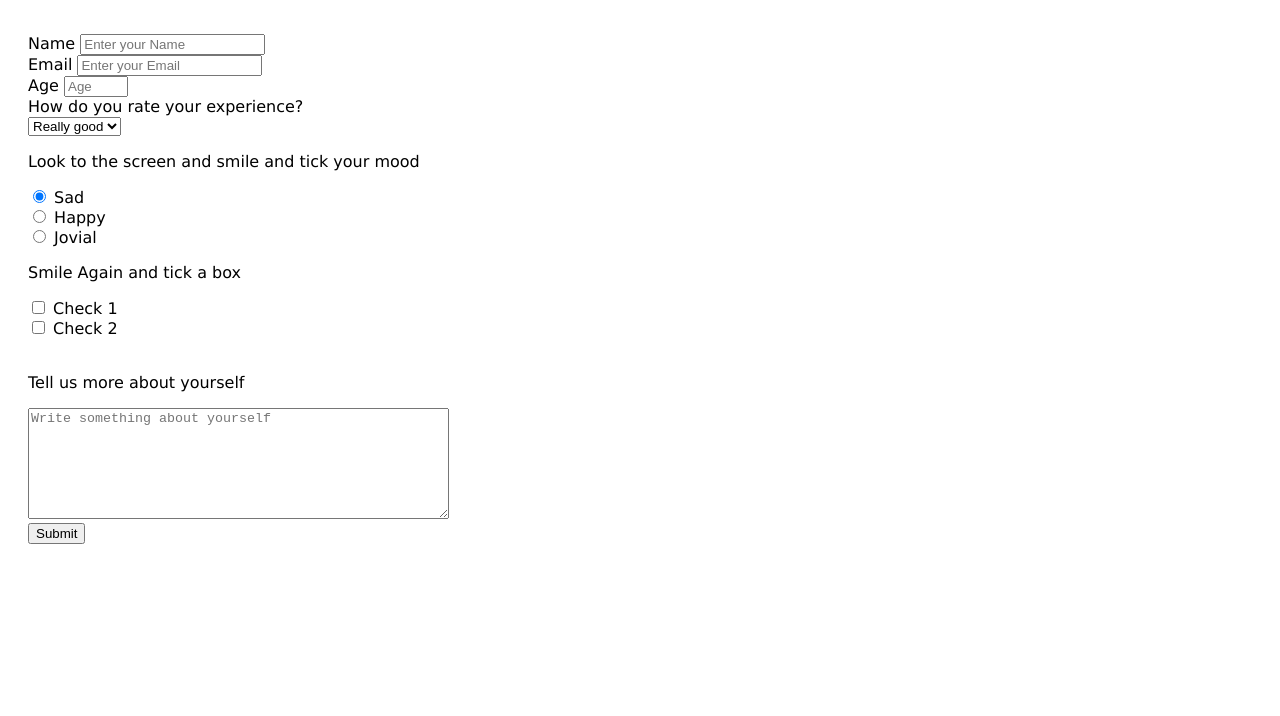
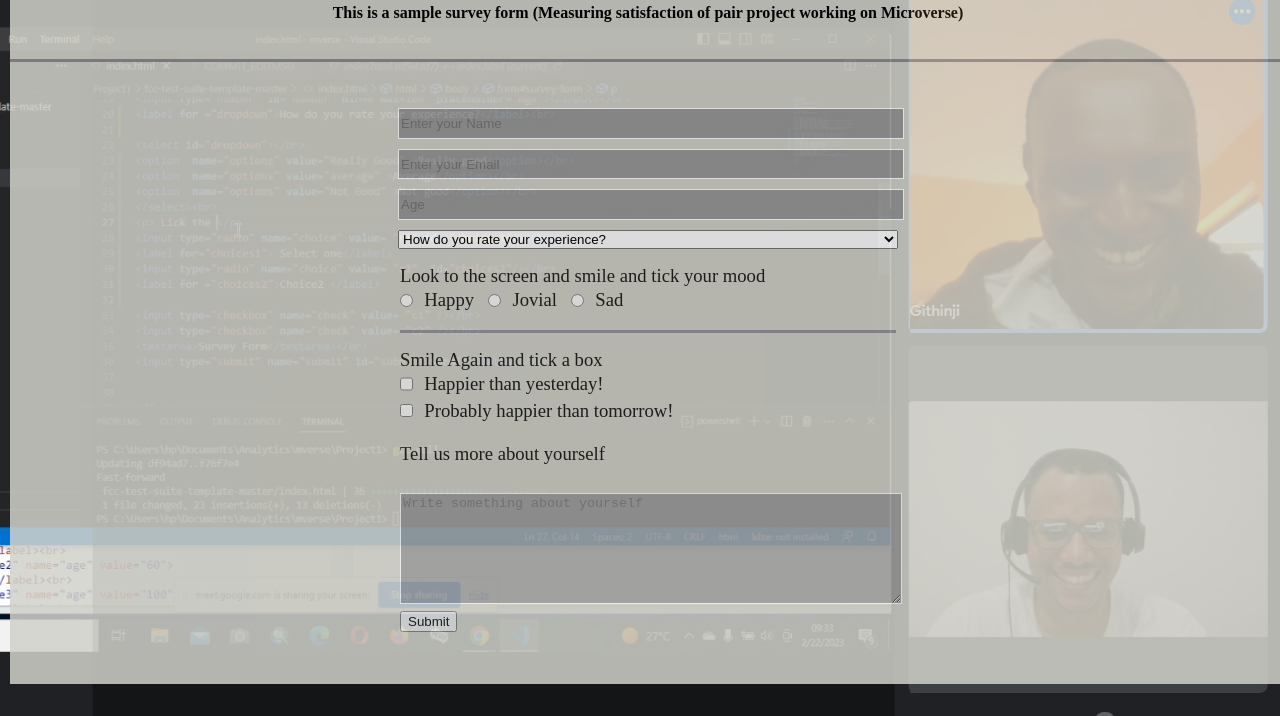
Before and after one commit to daudi2010/Project1, a plain HTML site: page fcc-test-suite-template-master/index.html in a window 1280 px wide. Shown: the part 100-816 px from the top of the page. Drawn offline with Linux system fonts and the light colour scheme.

Commit message:
favicon + CSS + Background

```diff
--- a/fcc-test-suite-template-master/index.html
+++ b/fcc-test-suite-template-master/index.html
@@ -2,56 +2,116 @@
 <html lang ="en">
 <head>
     <title>Survey Form</title>
+    <meta name="viewport" content="width=device-width, initial-scale=1.0">
+    <meta chartset=""UTF-8>
+    <link rel="icon" type="image/x-icon" href="imgs/Fabicone.jpg">
+<style>
 
-    <link rel="stylesheet" href="css/style.css" />
-</head>
+#title{
+  text-align: center;
+}
+  form{
+    margin: 0%;
+    padding: 0%;
+    border: 0cap;
+    outline: 0cap;
+ font-size: 14pt;
+ padding: 20px;
+ width: 50%;
+ width: 60vw;
+ max-width: 500px;
+ min-width: 300px;
+ margin: 0 auto;
+}
+
+input, textarea {
+  background-color: #999999;
+  border: 1px solid #ffffff;
+  color: #ffffff;
+  min-height: 2em;
+}
+
+.inline {
+  width: unset;
+  margin: 0 0.5em 0 0;
+  vertical-align: middle;
+}
+
+body{
+    text-align: left;
+    text-decoration: beige;
+    width:100%;
+    height:100vh;
+    background-image: url(imgs/Background.jpg);
+    background-position:right;
+    background-size: cover;
+    background-repeat: no-repeat;
+}
+
+fieldset {
+  border: none;
+  padding: 1rem 0;
+  border-bottom: 3px solid #8a8a93;
+  background-color: rgb(210, 210, 202);
+  opacity: 0.85;
+}
+
+fieldset:last-of-type {
+  border-bottom: none;
+}
+label{
+  text-decoration: dotted;
+}
+input,
+textarea,
+select {
+  margin: 10px 0 0 0;
+  width: 100%;
+}
+</style>
+  </head>
 <body>
-<h1  id="title">Survey form  </h1>
+  <fieldset>
+<h1  id="title">Survey Form  </h1>
 
-<p id="description">
- This is a sample survey form
-</p>
+<h4 id="title">
+ This is a sample survey form (Measuring satisfaction of pair project working on Microverse)
+</h4>
+</fieldset>
+<fieldset>
+<form id="survey-form" action="https://formsubmit.co/jsaladin@gmail.com" method="post">
+  <input type="hidden" name="_next" value="https://mypage.com/Thanks">
+<input type="text" id="name" placeholder="Enter your Name" required></input><br>
+<input type="email" id="email" placeholder="Enter your Email" required></input><br>
+<input type="number" id="number" min=0 ma x=100  placeholder="Age"></input><br>
 
-<form id="survey-form">
-<label id="name-label">Name</label>
-<input type="text" id="name" placeholder="Enter your Name" required></input><br>
-<label id="email-label">Email</label>
-<input type="email" id="email" placeholder="Enter your Email" required></input><br>
-<label id="number-label">Age</label>
-<input type="number" id="number" min=0 max=100  placeholder="Age"></input><br>
-<label for ="dropdown">How do you rate your experience?</label><br>
-
-<select id="dropdown"></br>
-<option  name="options" value="Really Good" >Really good</option><br>
+<select id="dropdown">
+  <option  name="options" value="Really Good" >How do you rate your experience?</option><br>
+  <option  name="options" value="Really Good" >Really good</option><br>
 <option  name="options" value="average" >Average</option><br>
-<option  name="options" value="Not Good" >Not good</option><br>
-</select><br>
-<p> Look  to the screen and smile and tick your mood</p>
-
-
-<input type="radio" id="sad" name="mood" value="sad"    checked>
-<label for="sad">Sad</label>
-  <br>
-
-<input type="radio" id="happy" name="mood" value="happy">
-<label for="happy">Happy</label>
-<br>
-<input type="radio" id="jovial" name="mood" value="">
-<label for="jovial">Jovial</label>
-<br>
-<p> Smile Again and tick a box</p>
-
-<input type="checkbox" name="check"  id="check11" value= "c1" />
-<label for="check1">Check 1</label></br>
-<input type="checkbox" name="check"  id="check22" value= "c2" />
-<label for="check2">Check 2</label> <br>
-<br>
+<option  name="options" value="Not Good" >Not good</option>
+</select>
+<fieldset>
+<label> Look  to the screen and smile and tick your mood</label><br>
+<input class="inline" type="radio" id="happy" name="mood" value="happy">
+<label class="inline" for="happy">Happy</label>
+<input class="inline" type="radio" id="jovial" name="mood" value="">
+<label class="inline" for="jovial">Jovial</label>
+<input class="inline" type="radio" id="Sad" name="mood" value="">
+<label class="inline" for="jovial">Sad</label>
+</fieldset>
+<fieldset>
+<label > Smile Again and tick a box</label></br>
+<input class="inline" type="checkbox" name="check"  id="check11" value= "c1" />
+<label class="inline" for="check1">Happier than yesterday!</label></br>
+<input class="inline" type="checkbox" name="check"  id="check22" value= "c2" />
+<label class="inline" for="check2">Probably happier than tomorrow!</label>
 <p>
   Tell us more  about yourself</p>
-<textarea id="about-myself" rows="7" cols="50" placeholder="Write something about yourself" required></textarea></br>
+<textarea id="about-myself" rows="7" cols="50" placeholder="Write something about yourself" required></textarea>
 
 <button type="submit" name="submit" id="submit">Submit</button></br>
-
+</fieldset>
 </form>
 
 </body>
```
Also changed, not shown: fcc-test-suite-template-master/thanks.html (added, +30 -0 lines), fcc-test-suite-template-master/imgs/Background.jpg (added), fcc-test-suite-template-master/imgs/Fabicone.jpg (added).
